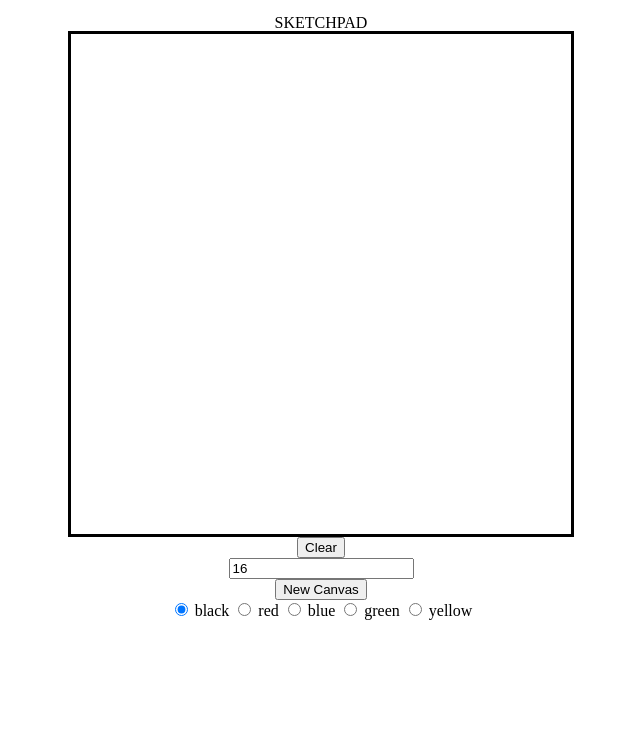
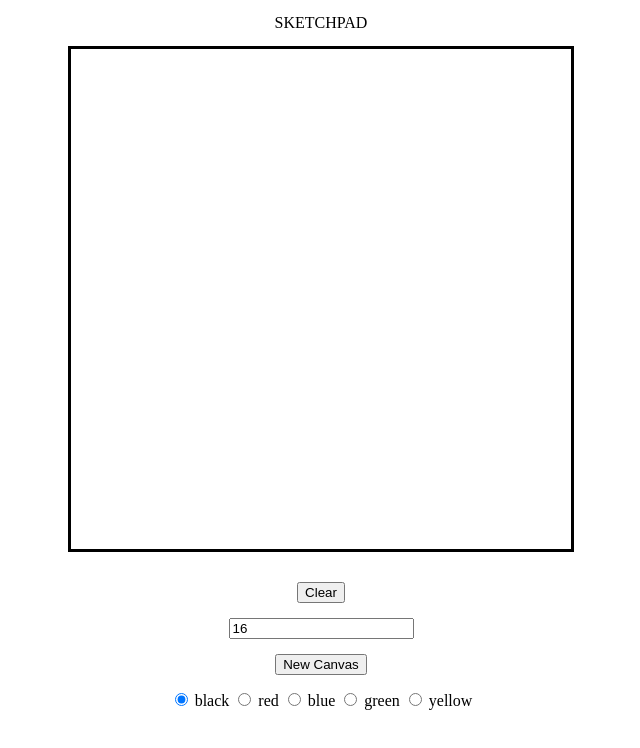
Before and after one commit to kainpets/odin-etch-a-sketch, a plain HTML site: page index.html in a window 1280 px wide. Shown: the whole page, without its empty margins (319-959 px from the left). Drawn offline with Linux system fonts and the light colour scheme.

```diff
--- a/index.html
+++ b/index.html
@@ -10,7 +10,7 @@
   <script src="script.js" defer></script>
 </head>
 <body>
-  <nput class="everything">
+  <div class="everything">
     <h1 class="title">SKETCHPAD</h1>
     <div id="container"></div>
     <div id="new-container"></div>
--- a/style.css
+++ b/style.css
@@ -3,6 +3,7 @@
   flex-direction: column;
   align-items: center;
   padding: 15px;
+  gap: 15px;
 }
 
 #container {
```
